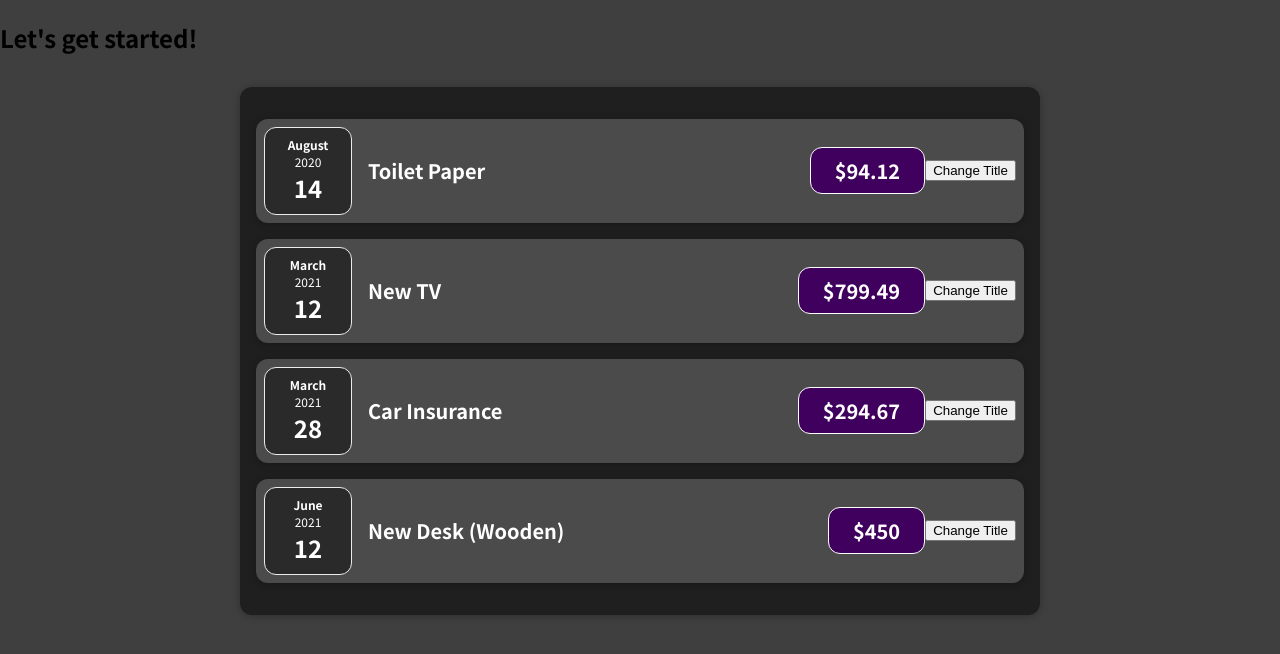
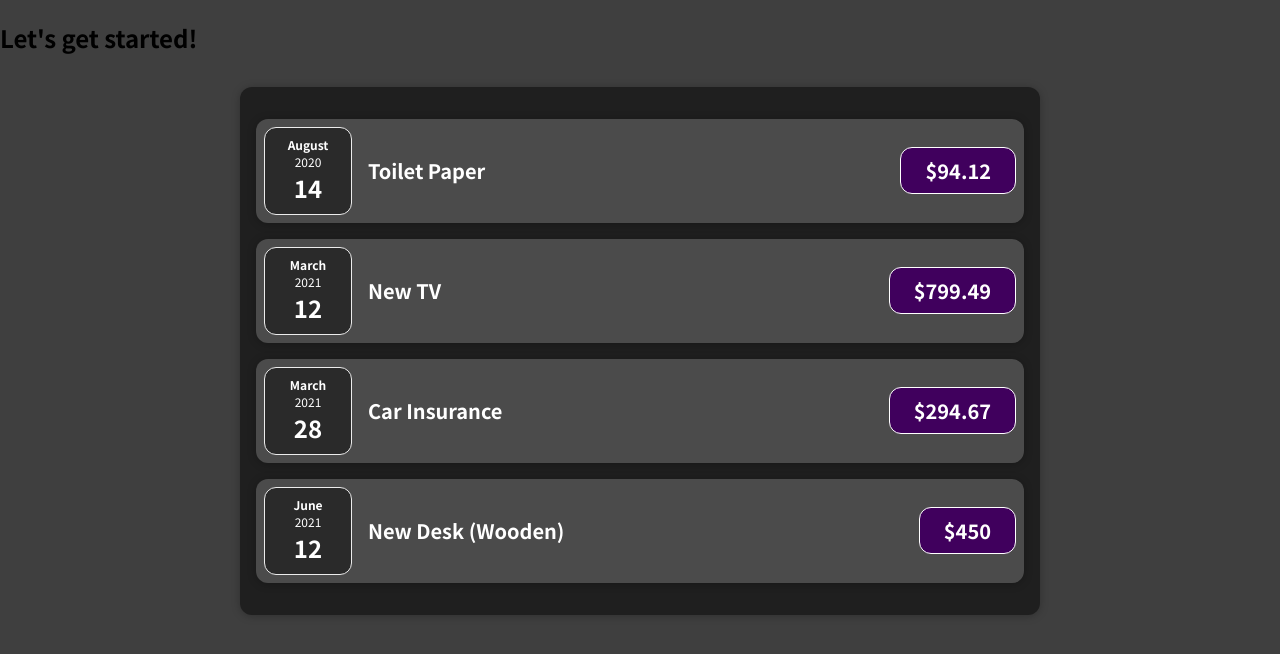
Before and after one commit to fs-projects/react-revamp, a React (Create React App) app: page / in a window 1280 px wide. Shown: the top 654 px of the page. Built offline with nearby package versions, Linux system fonts and the light colour scheme.

Commit message:
Revert "Add: useEffect hook to update state"
This reverts commit bc35c0fb1505c0d26d03272f3cd7c32e1b531338.

```diff
--- a/src/components/Expenses/ExpenseItem.js
+++ b/src/components/Expenses/ExpenseItem.js
@@ -1,26 +1,19 @@
-import React, { useState } from "react";
+import React from 'react';
 
-import ExpenseDate from "./ExpenseDate";
-import Card from "../UI/Card";
-import "./ExpenseItem.css";
+import ExpenseDate from './ExpenseDate';
+import Card from '../UI/Card';
+import './ExpenseItem.css';
 
 const ExpenseItem = (props) => {
-  const [title, setTitle] = useState(props.title);
-
-  const clickHandler = () => {
-    setTitle("Updated!!!");
-  };
-
   return (
-    <Card className="expense-item">
+    <Card className='expense-item'>
       <ExpenseDate date={props.date} />
-      <div className="expense-item__description">
-        <h2>{title}</h2>
-        <div className="expense-item__price">${props.amount}</div>
+      <div className='expense-item__description'>
+        <h2>{props.title}</h2>
+        <div className='expense-item__price'>${props.amount}</div>
       </div>
-      <button onClick={clickHandler}>Change Title</button>
     </Card>
   );
-};
+}
 
 export default ExpenseItem;
```
Also changed, not shown: 1 other file (tests, documents, lock files or other folders).
